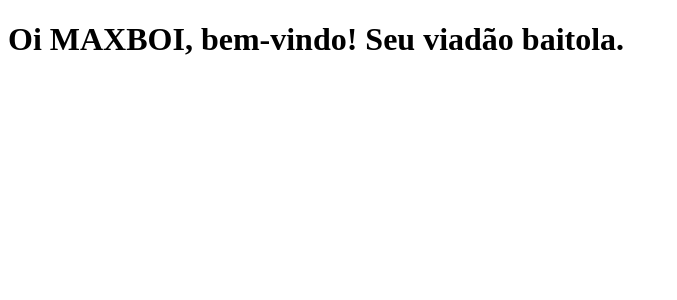
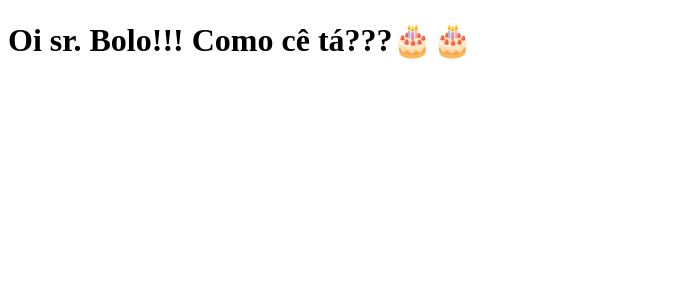
Before and after one commit to Gabt3c/clone-tabnews, a Next.js app: page / in a window 1280 px wide. Shown: the top 300 px of the page, without its empty margins (0-677 px from the left). Built offline with nearby package versions, Linux system fonts and the light colour scheme.

Commit message:
zoando o Caike

```diff
--- a/pages/index.js
+++ b/pages/index.js
@@ -1,5 +1,5 @@
 function Home() {
-    return <h1>Oi MAXBOI, bem-vindo! Seu viadão baitola. </h1>
+    return <h1>Oi sr. Bolo!!! Como cê tá???🎂🎂 </h1>
 }
 
 export default Home;
```
